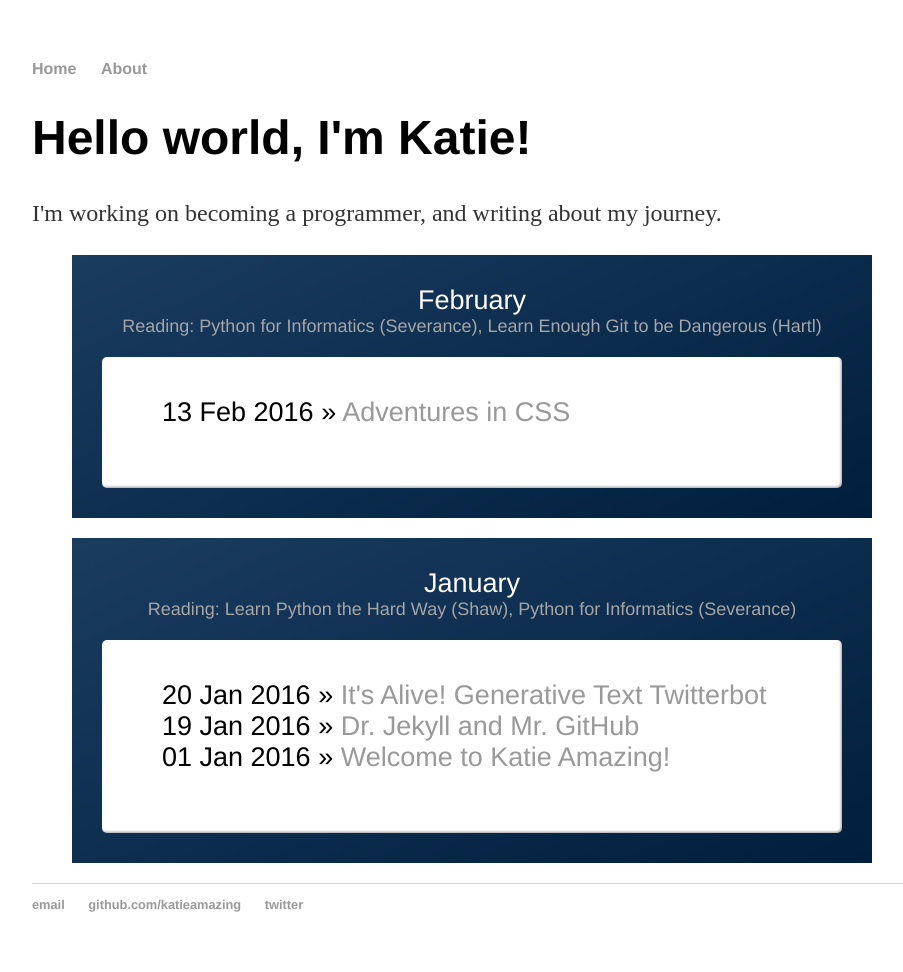
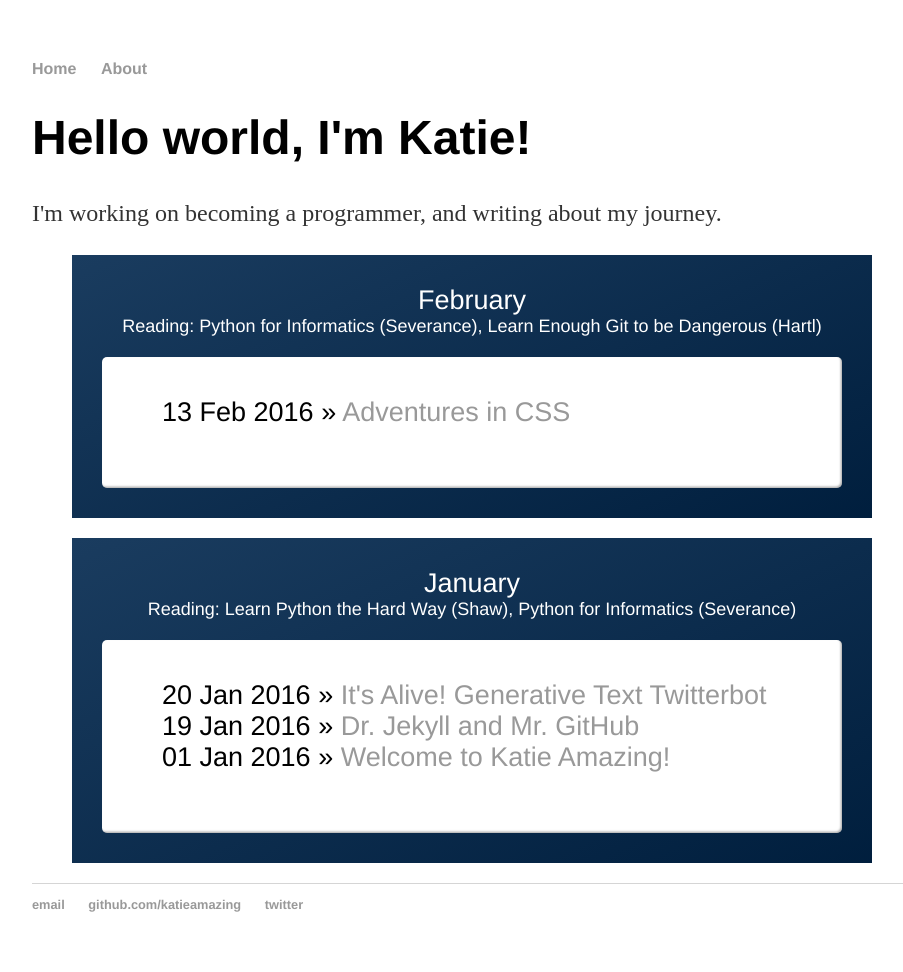
Before and after one commit to katieamazing/katieamazing.github.io, a Jekyll site: the page built from index.html, in a window 1280 px wide. Shown: the whole page, without its empty margins (160-1063 px from the left). Built offline with Jekyll 4.4.1, drawn with Linux system fonts in a browser that asks for light colours.

Commit message:
Update main.css

```diff
--- a/css/main.css
+++ b/css/main.css
@@ -66,7 +66,7 @@ h2 {
   margin: 0;
 }
 h4 {
-  color: #a6a6a6;
+  color: #ffffff;
   font-weight: 300;
   margin: 0;
 }
```
